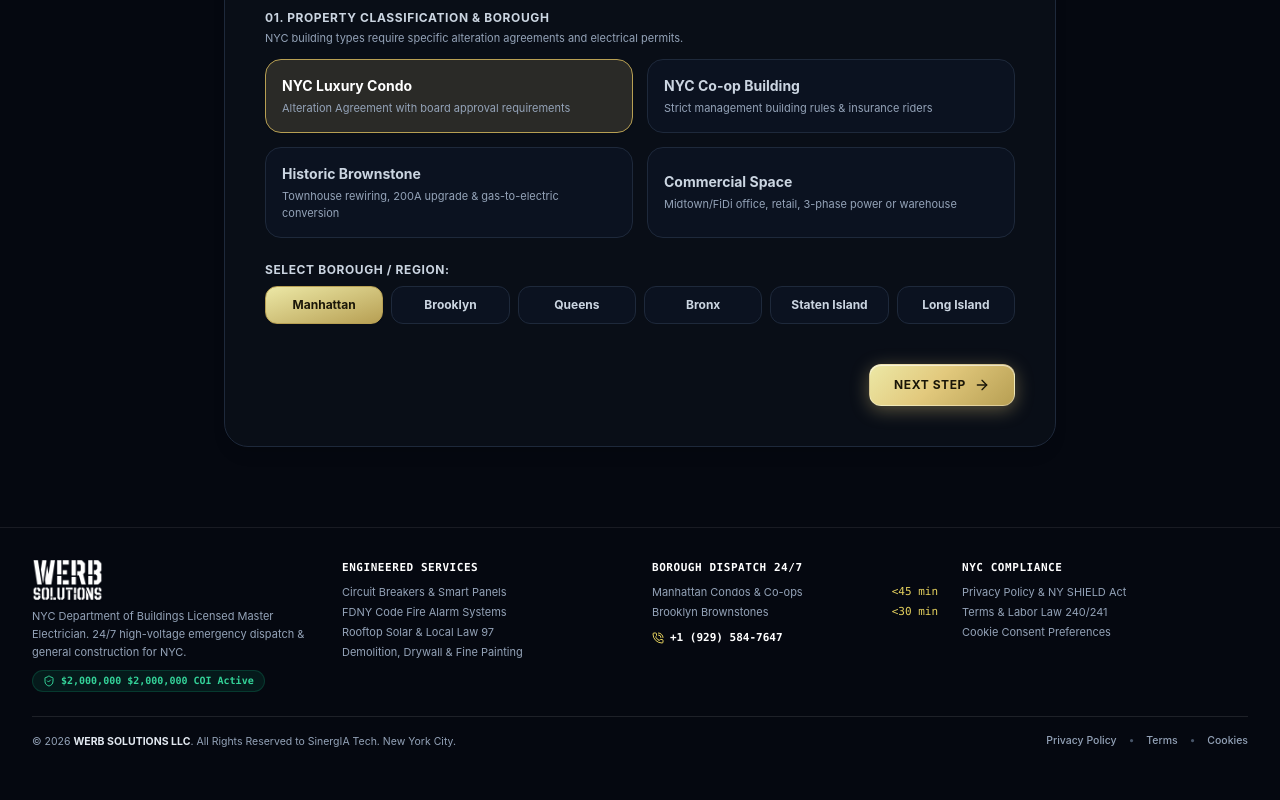
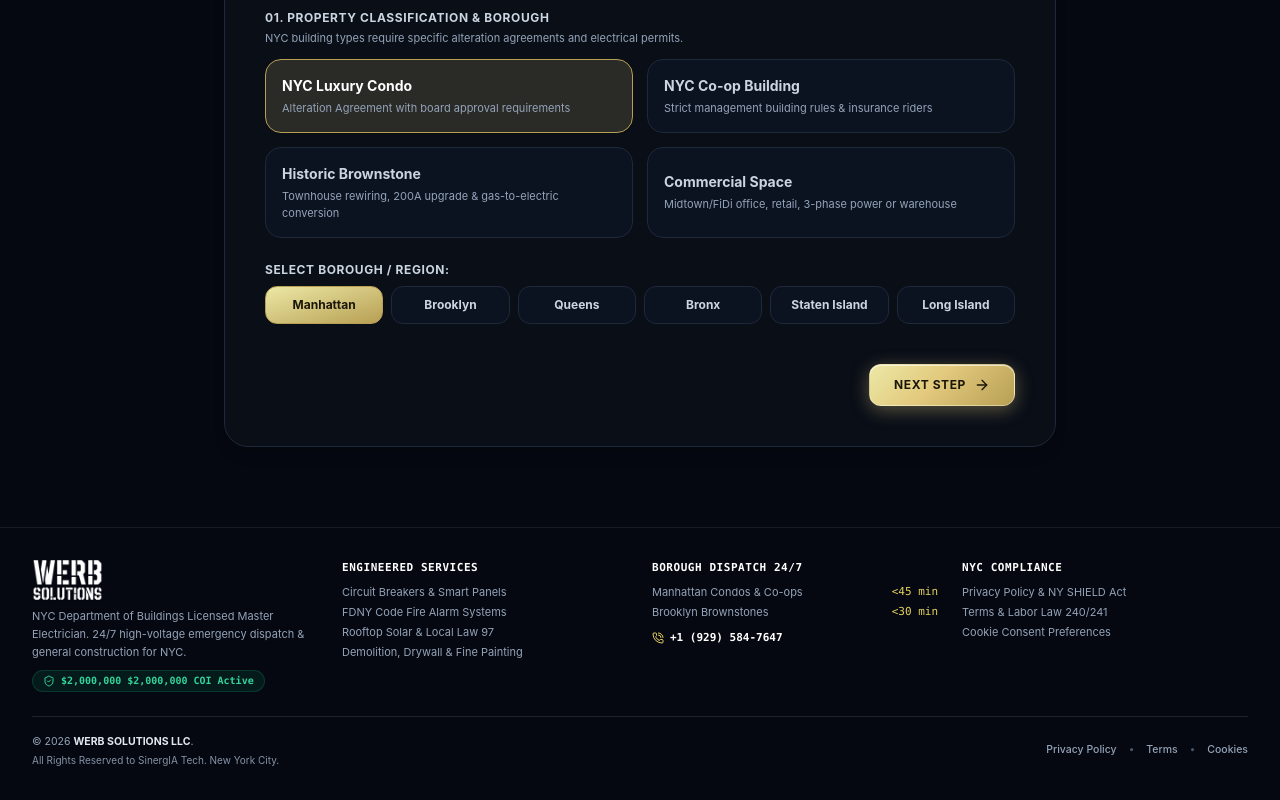
Before and after one commit to fabrilp2602-star/werb-solutions, a Next.js app: page / in a window 1280 px wide. Shown: the part 4224-5024 px from the top of the page. Built offline with nearby package versions, Linux system fonts and the light colour scheme.

Commit message:
fix(footer): separate WERB Solutions and SinergIA Tech copyright into two distinct lines

```diff
--- a/components/Footer.tsx
+++ b/components/Footer.tsx
@@ -129,7 +129,8 @@ export default function Footer() {
         {/* Compact Bottom Bar: Links on top on mobile, copyright below, centered and cleared from bottom bar */}
         <div className="border-t border-slate-200/80 dark:border-white/10 pt-4 flex flex-col-reverse sm:flex-row items-center justify-between gap-3 text-center sm:text-left text-[11px] sm:text-[10.5px]">
           <div className="leading-relaxed text-slate-500 dark:text-slate-400">
-            &copy; 2026 <strong className="text-slate-800 dark:text-slate-200">WERB SOLUTIONS LLC</strong>. {t.footer.copyright}
+            <div>&copy; 2026 <strong className="text-slate-800 dark:text-slate-200">WERB SOLUTIONS LLC</strong>.</div>
+            <div className="text-[10px] text-slate-500/90 dark:text-slate-400/90 mt-0.5">{t.footer.copyright}</div>
           </div>
           <div className="flex items-center justify-center gap-3 font-medium">
             <Link href="/privacy" className="hover:text-[#c99818] dark:hover:text-[#e5d15e] transition-colors">{t.footer.privacyLink.split("&")[0].trim()}</Link>
```
